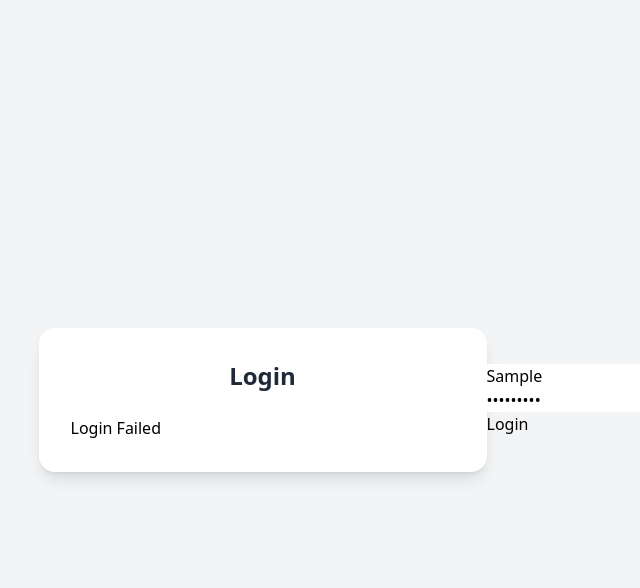
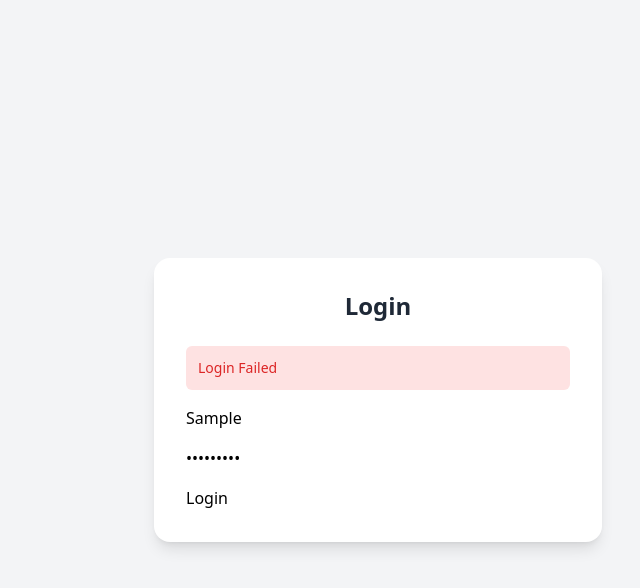
Before and after one commit to nietiene/Chat-app-frontend, a React (Vite) app: page / in a window 1280 px wide. Both pictures are taken after typing "Sample", "Sample123" into the empty fields and a click on the button "Login". Shown: the top 588 px of the page, without its empty margins (262-902 px from the left). Built offline with nearby package versions, Linux system fonts and the light colour scheme; no server answers.

Commit message:
commit of gikonko-tss-chat

```diff
--- a/src/pages/login.jsx
+++ b/src/pages/login.jsx
@@ -25,17 +25,21 @@ export default function Login() {
         <div className="min-h-screen flex items-center justify-center bg-gray-100 px-4">
             <div className="w-full max-w-md bg-white rounded-2xl shadow-lg p-8">
                 <h2 className="text-2xl font-bold text-center text-gray-800 mb-6">Login</h2>
-               {error && <p>{error}</p>}
-            </div>
+               {error &&
+                   <div className="mb-4 p-3 bg-red-100 text-red-600 rounded-md text-sm">
+                      {error}
+                   </div>
+                }
 
-
-            <form onSubmit={handleSubmit}>
+            <form onSubmit={handleSubmit} className="space-y-4">
                 <input type="text" name="phone" placeholder="Phone" value={phone} required
                 onChange={(e) => setPhone(e.target.value)}/> <br />
                 <input type="password" name="password" placeholder="Password" value={password} required
                 onChange={(e) => setPassword(e.target.value)}/> <br />
                 <button type="submit">Login</button>
             </form>
+</div>
+
         </div>
     )
 }
```
